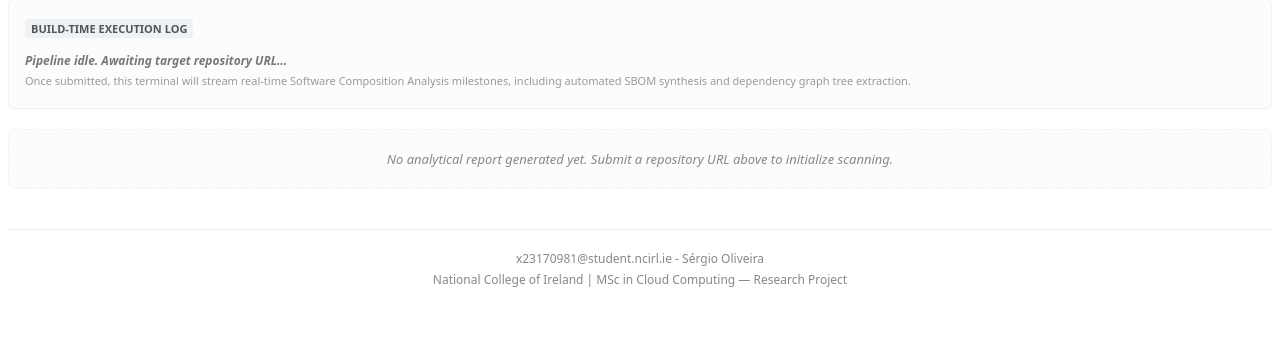
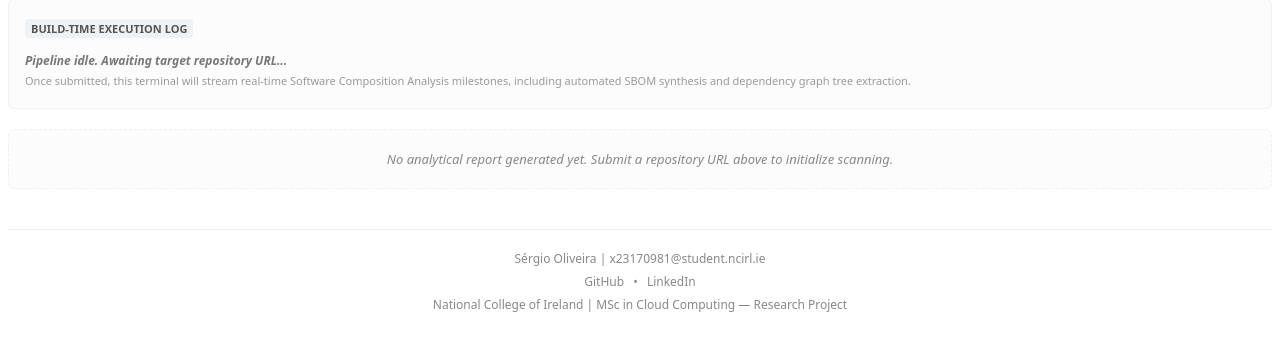
Before and after one commit to sergio-oliveira-br/MetaAOT, a Django app: page / in a window 1280 px wide. Shown: the part 521-862 px from the top of the page. Before the commit the page ends 808 px from the top, so only its background shows below. Run offline with Django 5.2, Linux system fonts and the light colour scheme.

Commit message:
Update footer.html

```diff
--- a/webapp/templates/footer.html
+++ b/webapp/templates/footer.html
@@ -9,6 +9,23 @@
   font-size: 12px;
   color: #888;
 ">
-    <div>x23170981@student.ncirl.ie - Sérgio Oliveira</div>
-    <div style="margin-top: 4px;">National College of Ireland | MSc in Cloud Computing — Research Project</div>
+    <div>Sérgio Oliveira | x23170981@student.ncirl.ie </div>
+
+    <div style="margin-top: 6px;">
+        <a href="https://github.com/sergio-oliveira-br"
+           target="_blank"
+           rel="noopener noreferrer"
+           style="color: #888; text-decoration: none; font-weight: 500;">
+            GitHub
+        </a>
+        <span style="margin: 0 6px;">•</span>
+        <a href="https://www.linkedin.com/in/sergio-oliveira-063613163/"
+           target="_blank"
+           rel="noopener noreferrer"
+           style="color: #888; text-decoration: none; font-weight: 500;">
+            LinkedIn
+        </a>
+    </div>
+
+    <div style="margin-top: 6px;">National College of Ireland | MSc in Cloud Computing — Research Project</div>
 </footer>
```
